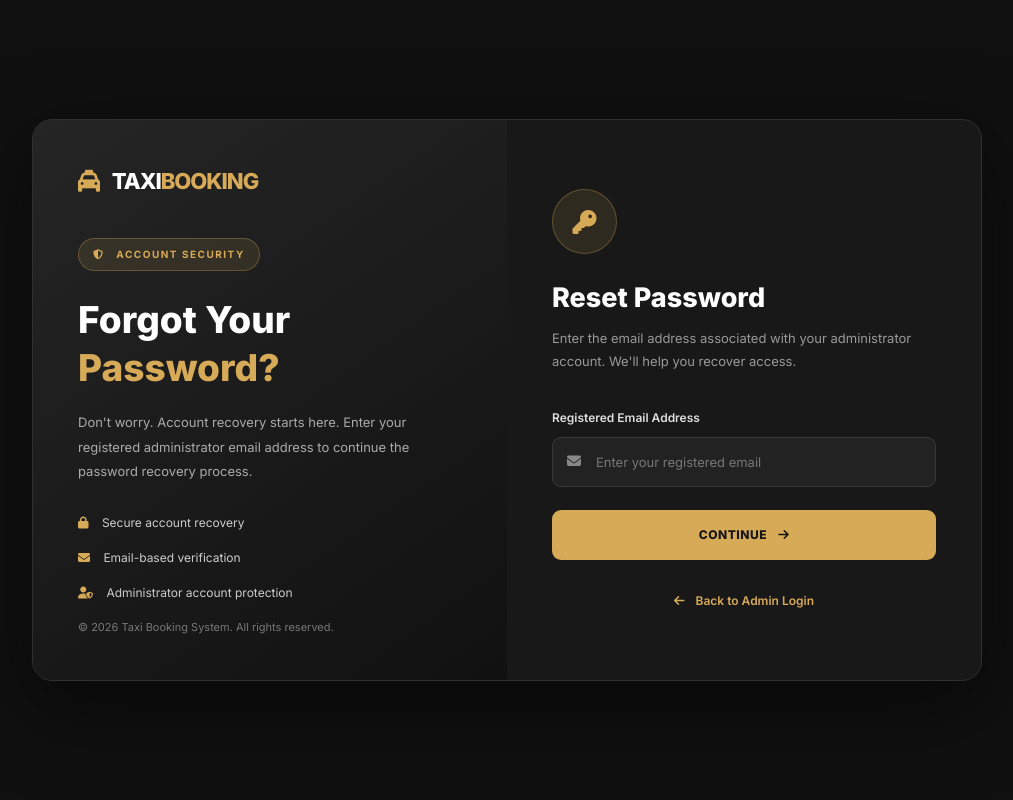
After one commit to mustafa525252/Taxi-Booking-System, a Django app: page /admin-forgot-password/ in a window 1280 px wide. The commit adds this page. Shown: the whole page, without its empty margins (133-1146 px from the left). Run offline with Django 5.2, Linux system fonts and the light colour scheme.

Commit message:
Admin forgot Password and OTP based verification Setup.

```diff
--- /dev/null
+++ b/core/templates/core/admin_forgot_password.html
@@ -0,0 +1,413 @@
+
+<!DOCTYPE html>
+<html lang="en">
+<head>
+    <meta charset="UTF-8">
+    <meta name="viewport" content="width=device-width, initial-scale=1.0">
+
+    <title>Forgot Password | Taxi Booking System</title>
+
+    <link href="https://fonts.googleapis.com/css2?family=Inter:wght@400;500;600;700;800&display=swap" rel="stylesheet">
+
+    <link href="https://cdn.jsdelivr.net/npm/bootstrap@5.3.3/dist/css/bootstrap.min.css" rel="stylesheet">
+
+    <link rel="stylesheet" href="https://cdnjs.cloudflare.com/ajax/libs/font-awesome/6.5.2/css/all.min.css">
+
+    <style>
+        * {
+            margin: 0;
+            padding: 0;
+            box-sizing: border-box;
+        }
+
+        body {
+            font-family: 'Inter', sans-serif;
+            min-height: 100vh;
+            background: #101010;
+            display: flex;
+            align-items: center;
+            justify-content: center;
+            padding: 20px;
+            color: #fff;
+        }
+
+        .forgot-wrapper {
+            width: 100%;
+            max-width: 950px;
+            min-height: 540px;
+            display: grid;
+            grid-template-columns: 1fr 1fr;
+            background: #181818;
+            border: 1px solid #303030;
+            border-radius: 20px;
+            overflow: hidden;
+            box-shadow: 0 25px 80px rgba(0, 0, 0, 0.5);
+        }
+
+        /* LEFT PANEL */
+
+        .forgot-info {
+            background: linear-gradient(145deg, #252525, #111);
+            padding: 45px;
+            display: flex;
+            flex-direction: column;
+            justify-content: space-between;
+        }
+
+        .brand {
+            font-size: 22px;
+            font-weight: 800;
+            letter-spacing: -1px;
+        }
+
+        .brand span {
+            color: #d6aa57;
+        }
+
+        .brand i {
+            color: #d6aa57;
+            margin-right: 9px;
+        }
+
+        .info-content {
+            margin-top: 40px;
+        }
+
+        .tag {
+            display: inline-block;
+            background: rgba(214, 170, 87, 0.12);
+            border: 1px solid rgba(214, 170, 87, 0.3);
+            color: #d6aa57;
+            padding: 8px 14px;
+            border-radius: 30px;
+            font-size: 10px;
+            font-weight: 700;
+            letter-spacing: 1.5px;
+            margin-bottom: 25px;
+        }
+
+        .info-content h1 {
+            font-size: 37px;
+            font-weight: 800;
+            line-height: 1.3;
+            margin-bottom: 18px;
+        }
+
+        .info-content h1 span {
+            color: #d6aa57;
+        }
+
+        .info-content p {
+            font-size: 13px;
+            color: #aaa;
+            line-height: 1.9;
+        }
+
+        .security-points {
+            margin-top: 30px;
+        }
+
+        .security-points div {
+            color: #ccc;
+            font-size: 12px;
+            margin-bottom: 17px;
+        }
+
+        .security-points i {
+            color: #d6aa57;
+            margin-right: 10px;
+        }
+
+        .footer {
+            color: #777;
+            font-size: 11px;
+        }
+
+        /* RIGHT PANEL */
+
+        .forgot-form {
+            padding: 65px 45px;
+            display: flex;
+            flex-direction: column;
+            justify-content: center;
+        }
+
+        .icon-circle {
+            width: 65px;
+            height: 65px;
+            border-radius: 50%;
+            background: rgba(214, 170, 87, 0.12);
+            border: 1px solid rgba(214, 170, 87, 0.3);
+            display: flex;
+            align-items: center;
+            justify-content: center;
+            color: #d6aa57;
+            font-size: 24px;
+            margin-bottom: 28px;
+        }
+
+        .forgot-form h2 {
+            font-size: 27px;
+            font-weight: 800;
+            margin-bottom: 12px;
+        }
+
+        .description {
+            font-size: 13px;
+            color: #999;
+            line-height: 1.8;
+            margin-bottom: 30px;
+        }
+
+        .form-label {
+            color: #ddd;
+            font-size: 12px;
+            font-weight: 600;
+            margin-bottom: 10px;
+        }
+
+        .input-box {
+            position: relative;
+            margin-bottom: 23px;
+        }
+
+        .input-box i {
+            position: absolute;
+            left: 15px;
+            top: 17px;
+            color: #888;
+            font-size: 14px;
+        }
+
+        .input-box input {
+            width: 100%;
+            height: 50px;
+            background: #222;
+            border: 1px solid #383838;
+            border-radius: 9px;
+            padding: 0 15px 0 43px;
+            color: white;
+            font-size: 13px;
+            outline: none;
+            transition: 0.3s;
+        }
+
+        .input-box input:focus {
+            border-color: #d6aa57;
+            box-shadow: 0 0 0 3px rgba(214, 170, 87, 0.09);
+        }
+
+        .input-box input::placeholder {
+            color: #777;
+        }
+
+        .submit-btn {
+            width: 100%;
+            height: 50px;
+            border: none;
+            border-radius: 9px;
+            background: #d6aa57;
+            color: #151515;
+            font-size: 12px;
+            font-weight: 800;
+            letter-spacing: 0.5px;
+            transition: 0.3s;
+        }
+
+        .submit-btn:hover {
+            background: #edc477;
+            transform: translateY(-2px);
+        }
+
+        .back-link {
+            text-align: center;
+            margin-top: 27px;
+        }
+
+        .back-link a {
+            color: #d6aa57;
+            font-size: 12px;
+            font-weight: 600;
+            text-decoration: none;
+        }
+
+        .back-link a:hover {
+            text-decoration: underline;
+        }
+
+        .alert {
+            font-size: 12px;
+            border-radius: 8px;
+        }
+
+        @media(max-width: 768px) {
+            .forgot-wrapper {
+                grid-template-columns: 1fr;
+                max-width: 480px;
+            }
+
+            .forgot-info {
+                padding: 30px;
+            }
+
+            .info-content {
+                margin-top: 30px;
+            }
+
+            .info-content h1 {
+                font-size: 28px;
+            }
+
+            .security-points {
+                display: none;
+            }
+
+            .forgot-form {
+                padding: 40px 28px;
+            }
+        }
+    </style>
+</head>
+
+<body>
+
+<div class="forgot-wrapper">
+
+    <!-- LEFT INFORMATION PANEL -->
+
+    <div class="forgot-info">
+
+        <div class="brand">
+            <i class="fa-solid fa-taxi"></i>
+            TAXI<span>BOOKING</span>
+        </div>
+
+        <div class="info-content">
+
+            <div class="tag">
+                <i class="fa-solid fa-shield-halved me-2"></i>
+                ACCOUNT SECURITY
+            </div>
+
+            <h1>
+                Forgot Your
+                <span>Password?</span>
+            </h1>
+
+            <p>
+                Don't worry. Account recovery starts here.
+                Enter your registered administrator email
+                address to continue the password recovery process.
+            </p>
+
+            <div class="security-points">
+
+                <div>
+                    <i class="fa-solid fa-lock"></i>
+                    Secure account recovery
+                </div>
+
+                <div>
+                    <i class="fa-solid fa-envelope"></i>
+                    Email-based verification
+                </div>
+
+                <div>
+                    <i class="fa-solid fa-user-shield"></i>
+                    Administrator account protection
+                </div>
+
+            </div>
+
+        </div>
+
+        <div class="footer">
+            © 2026 Taxi Booking System. All rights reserved.
+        </div>
+
+    </div>
+
+
+    <!-- FORGOT PASSWORD FORM -->
+
+    <div class="forgot-form">
+
+        <div class="icon-circle">
+            <i class="fa-solid fa-key"></i>
+        </div>
+
+        <h2>Reset Password</h2>
+
+        <p class="description">
+            Enter the email address associated with your
+            administrator account. We'll help you recover access.
+        </p>
+
+
+        <!-- DJANGO MESSAGES -->
+
+        {% if messages %}
+            {% for message in messages %}
+
+                <div class="alert alert-{{ message.tags }} alert-dismissible fade show">
+
+                    {{ message }}
+
+                    <button type="button"
+                            class="btn-close"
+                            data-bs-dismiss="alert">
+                    </button>
+
+                </div>
+
+            {% endfor %}
+        {% endif %}
+
+
+        <form method="POST" autocomplete="on">
+
+            {% csrf_token %}
+
+            <label class="form-label">Registered Email Address</label>
+
+            <div class="input-box">
+
+                <i class="fa-solid fa-envelope"></i>
+
+                <input type="email"
+                       name="email"
+                       placeholder="Enter your registered email"
+                       maxlength="254"
+                       autocomplete="email"
+                       required>
+
+            </div>
+
+            <button type="submit" class="submit-btn">
+
+                CONTINUE
+
+                <i class="fa-solid fa-arrow-right ms-2"></i>
+
+            </button>
+
+        </form>
+
+
+        <div class="back-link">
+
+            <a href="{% url 'login' %}">
+                <i class="fa-solid fa-arrow-left me-2"></i>
+                Back to Admin Login
+            </a>
+
+        </div>
+
+    </div>
+
+</div>
+
+<script src="https://cdn.jsdelivr.net/npm/bootstrap@5.3.3/dist/js/bootstrap.bundle.min.js"></script>
+
+</body>
+</html>
--- a/core/templates/core/login.html
+++ b/core/templates/core/login.html
@@ -642,7 +642,7 @@
                         Remember me
                     </label>
 
-                    <a href="#" class="forgot-link">
+                    <a href="{% url 'admin_forgot_password' %}" class="forgot-link">
                         Forgot Password?
                     </a>
 
--- a/core/urls.py
+++ b/core/urls.py
@@ -6,6 +6,7 @@ urlpatterns = [
     path('', views.login_view, name='login'),
     path('dashboard/', views.dashboard, name='dashboard'),
     path('admin-register/', views.admin_register, name='admin_register'),
+    path('admin-forgot-password/',views.admin_forgot_password,name='admin_forgot_password'),
     path('logout/', views.logout_view, name='logout'),
 
 ]
--- a/core/views.py
+++ b/core/views.py
@@ -4,7 +4,13 @@ from django.contrib.auth.models import User
 from django.contrib import messages
 from django.contrib.auth.decorators import login_required
 from django.contrib.auth.decorators import user_passes_test
-from .models import AdminAccount
+from .models import AdminAccount, AdminPasswordResetOTP
+# Random
+import random
+from datetime import timedelta
+#timezone
+from django.utils import timezone
+from django.core.mail import send_mail
 # Create your views here.
 
 
@@ -144,3 +150,97 @@ def admin_register(request):
             return redirect('login')
 
     return render(request, 'core/admin_register.html')
+
+
+
+
+
+def admin_forgot_password(request):
+
+    if request.method == 'POST':
+
+        email = request.POST.get('email', '').strip().lower()
+
+        request.session.pop('admin_reset_email', None)
+
+        if not email:
+            messages.error(request, "Please enter your email address.")
+
+        else:
+            admin = AdminAccount.objects.filter(
+                email__iexact=email
+            ).first()
+
+            if admin:
+
+                # Generate a six-digit OTP
+                otp = str(random.randint(100000, 999999))
+
+                # Remove previous unused OTPs
+                AdminPasswordResetOTP.objects.filter(
+                    admin=admin,
+                    is_used=False
+                ).delete()
+
+                # Set OTP expiry to five minutes
+                expiry_time = timezone.now() + timedelta(minutes=5)
+
+                # Save OTP in database
+                otp_record = AdminPasswordResetOTP.objects.create(
+                    admin=admin,
+                    otp_code=otp,
+                    expires_at=expiry_time
+                )
+
+                try:
+                    result = send_mail(
+                        subject='Taxi Booking System - Password Reset OTP',
+
+                        message=(
+                            f'Hello {admin.full_name},\n\n'
+                            f'Your password reset OTP is: {otp}\n\n'
+                            'This OTP is valid for 5 minutes.\n'
+                            'Please do not share this OTP with anyone.\n\n'
+                            'Regards,\nTaxi Booking System'
+                        ),
+
+                        from_email=None,
+                        recipient_list=[admin.email],
+                        fail_silently=False
+                    )
+
+                    if result == 1:
+
+                        request.session['admin_reset_email'] = admin.email
+
+                        messages.success(
+                            request,
+                            "OTP has been sent successfully to your registered email address."
+                        )
+
+                    else:
+                        otp_record.delete()
+
+                        messages.error(
+                            request,
+                            "Unable to send OTP. Please try again."
+                        )
+
+                except Exception as e:
+                    otp_record.delete()
+
+                    print("EMAIL ERROR:", str(e))
+
+                    messages.error(
+                        request,
+                        "Email delivery failed. Please check your email configuration."
+                    )
+
+            else:
+                # Email is not registered
+                messages.error(
+                    request,
+                    "This email address is not registered. Please enter a registered admin email."
+                )
+
+    return render(request, 'core/admin_forgot_password.html')
```
Also changed, not shown: core/models.py (+24 -1 lines), taxi_booking/settings.py (+20 -0 lines), core/migrations/0002_adminpasswordresetotp.py (added).
